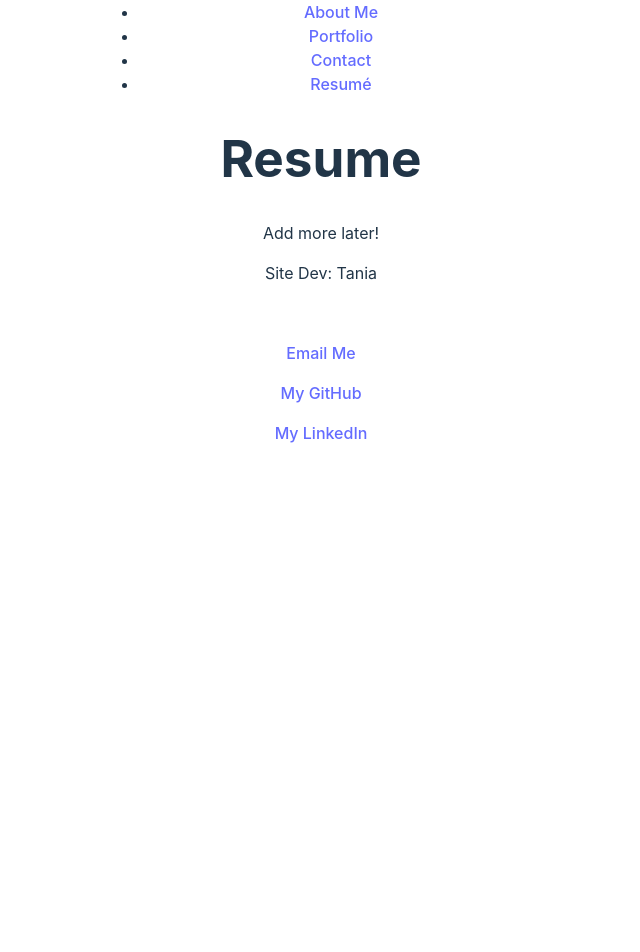
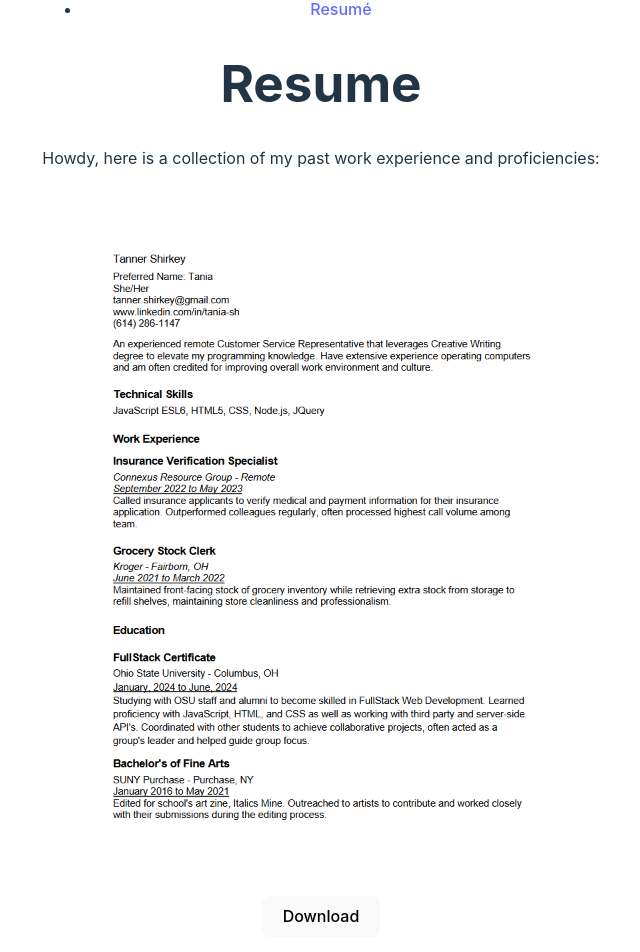
Before and after one commit to Shrcker/tania-professional-portfolio, a React (Vite) app: page /Resume in a window 1280 px wide. Shown: the part 232-1184 px from the top of the page, without its empty margins (319-959 px from the left). Before the commit the page ends 800 px from the top, so only its background shows below. Built offline with nearby package versions, Linux system fonts and the light colour scheme.

Commit message:
resume page done
a viewer can now view and download dev resume from the resume page

```diff
--- a/src/pages/Resume.jsx
+++ b/src/pages/Resume.jsx
@@ -1,11 +1,21 @@
-// Stand-in for the "Resume" page.
+// Stand-in for the "Resume" page
+import devResume from "../assets/tania-resume-2024.png";
+
 export default function Resume() {
   return (
     <div>
       <h1>Resume</h1>
-      <p>
-        Add more later!
-      </p>
+      <p>Howdy, here is a collection of my past work experience and proficiencies:</p>
+      <img
+        src={devResume}
+        alt="Resumé of the site's developer"
+        width="544"
+        height="704"
+      />
+      <br />
+      <a href={devResume} download="tania-resume-2024" target="_blank">
+        <button type="button">Download</button>
+      </a>
     </div>
   );
 }
```
Also changed, not shown: src/assets/tania-resume-2024.png (added).
